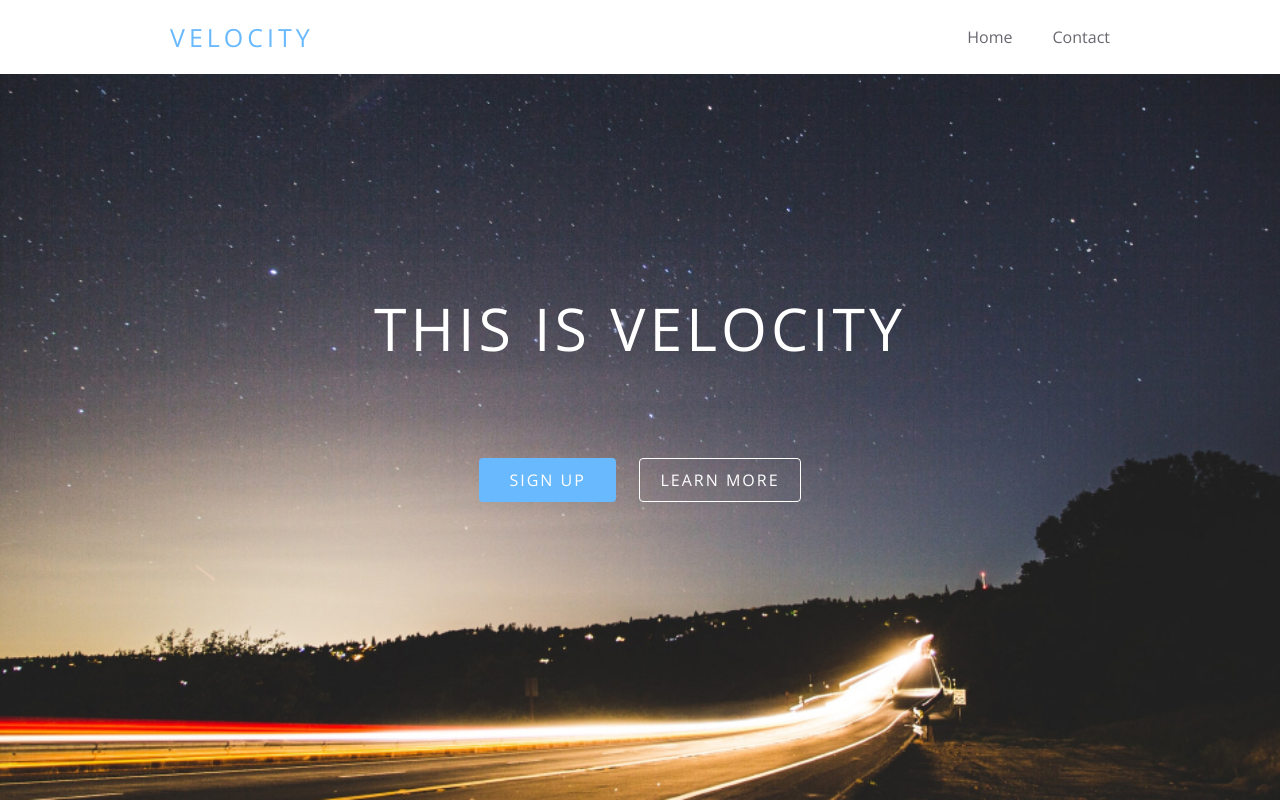
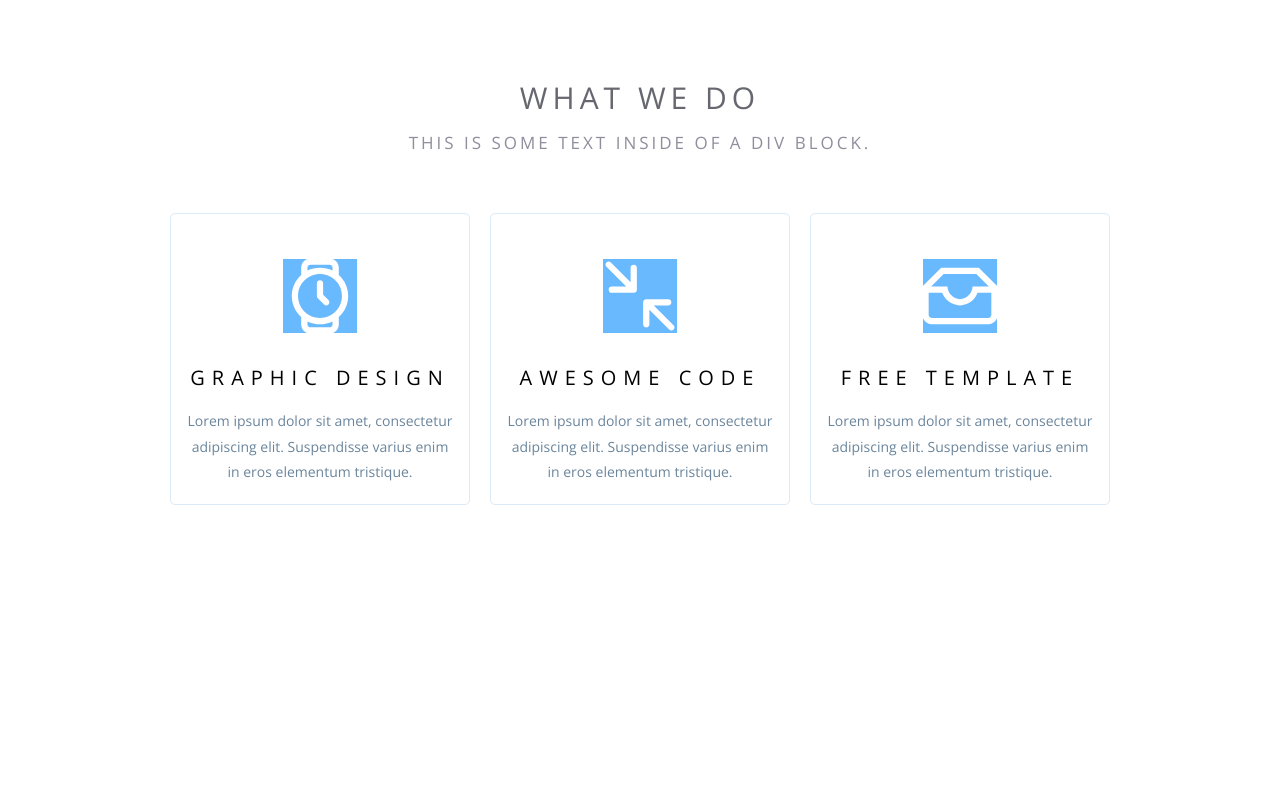
Before and after one commit to babytype/Velocity, a plain HTML site: page index.html in a window 1280 px wide. Drawn offline with nearby package versions, Linux system fonts and the light colour scheme.

Commit message:
верстка About

```diff
--- a/css/style.css
+++ b/css/style.css
@@ -14,6 +14,31 @@ p{
     color: #6A859C;
     line-height: 1.8;
 }
+
+.hide{
+    display: none !important;
+}
+
+.title-wrapper {
+    margin-bottom: 60px;
+}
+
+.title {
+    margin-bottom: 17px;
+    font-size: 30px;
+    line-height: 1.2;
+    letter-spacing: 5px;
+    text-transform: uppercase;
+    color: #676770;
+}
+.subtitle {
+    font-size: 17px;
+    line-height: 1.2;
+    letter-spacing: 3px;
+    text-transform: uppercase;
+    color:#8e8e9c
+}
+
 
 /* ---------- Header ---------- */
 .header {
@@ -132,3 +157,43 @@ margin-left: 20px;
     background-color: rgba(0,0,0, 0.2);
     border-color:rgba(0,0,0,0.5);
 }
+
+
+/* ---------- About (what we do) ---------- */
+
+.about {
+    text-align: center;
+}
+.common-section {
+    text-align: center;
+    padding: 80px 0;
+}
+.container {
+}
+
+
+.about .cards-wrapper {
+    display: flex;
+    justify-content: space-between;
+}
+.about .card {
+    padding: 35px 15px 20px;
+    width: 300px;
+    border: 1px solid #dcebf7;
+    border-radius: 5px;
+}
+.about .card img{
+    margin-bottom: 20px;
+    width: 94px 94px;
+    object-fit: contain;
+}
+
+.about .card h4{
+    margin-bottom: 15px;
+
+    font-size: 20px;
+    line-height: 1.5;
+    letter-spacing: 7px;
+    text-transform: uppercase;
+    color: 676770;
+}
--- a/index.html
+++ b/index.html
@@ -8,7 +8,7 @@
     <link rel="stylesheet" href="css/style.css">
 </head>
 <body>
-    <header class="header">
+    <header class="header hide">
         <div class="container header__container">
             <h1 class="logo">Velocity</h1>
             <nav class="header__nav">
@@ -20,18 +20,41 @@
         </div>
     </header>
     <main class="main">
-        <section class="welcome">
+        <section class="welcome hide">
             <div class="container">
                 <h2 class="welcome__heading">This is Velocity</h2>
                     <div class="welcome__links">
                         <a href="#!" class="link-primary">sign up</a>
                         <a href="#!" class="link">Learn more</a>
                     </div>
+                </div>
+        </section>
 
+        <section class="about common-section">
+            <div class="container">
+                <div class="title-wrapper">
+                    <h3 class="title">what we do</h3>
+                    <p class="subtitle">This is some text inside of a div block.</p>
+                </div>
+
+                <div class="cards-wrapper">
+                    <div class="card">
+                        <img src="img/card-icon1.svg" alt="card">
+                        <h4>Graphic Design</h4>
+                        <p>Lorem ipsum dolor sit amet, consectetur adipiscing elit. Suspendisse varius enim in eros elementum tristique.</p>
+                    </div>
+                    <div class="card">
+                        <img src="img/card-icon2.svg" alt="card">
+                        <h4>Awesome code</h4>
+                        <p>Lorem ipsum dolor sit amet, consectetur adipiscing elit. Suspendisse varius enim in eros elementum tristique.</p>
+                    </div>
+                    <div class="card">
+                        <img src="img/card-icon3.svg" alt="card">
+                        <h4>Free template</h4>
+                        <p>Lorem ipsum dolor sit amet, consectetur adipiscing elit. Suspendisse varius enim in eros elementum tristique.</p>
+                    </div>
+                </div>
             </div>
-
-
-
         </section>
     </main>
 </body>
```
